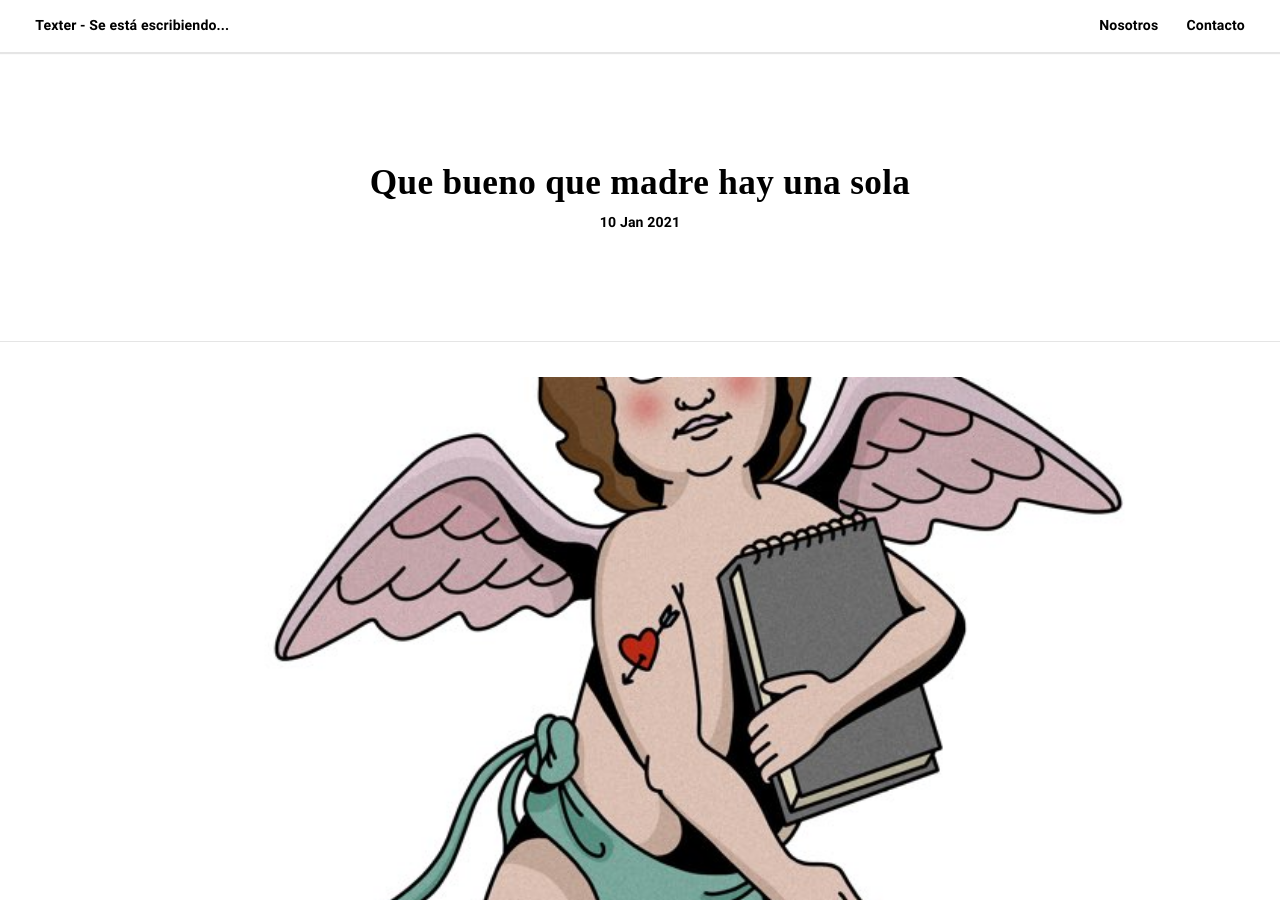
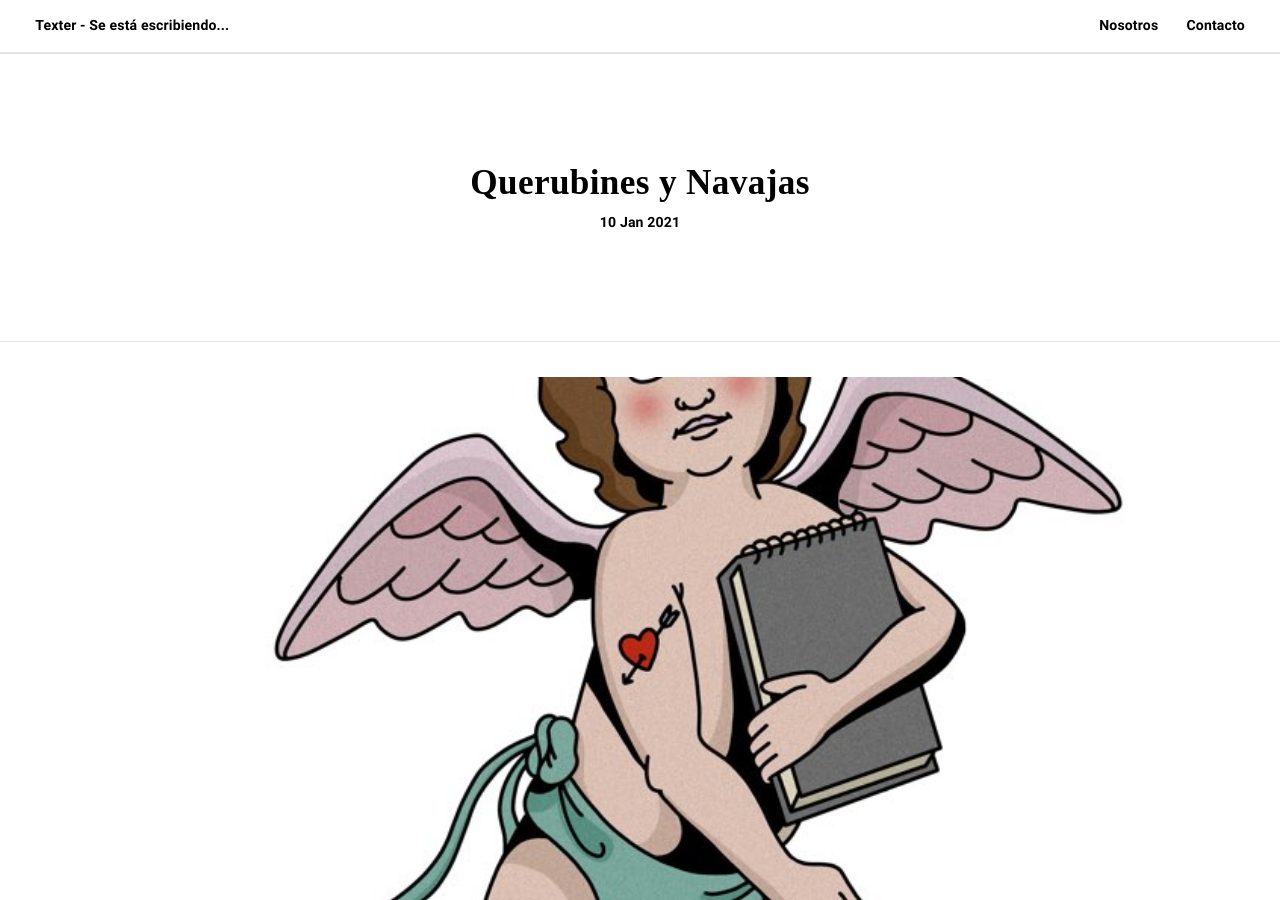
Before and after one commit to Robok3000/Texter2, a Jekyll site: the page built from _posts/2021-01-20-querubines-y-navajas.md, in a window 1280 px wide and 900 px high. Built offline with Jekyll 4.4.1, drawn with Linux system fonts in a browser that asks for light colours; some web fonts are replaced.

Commit message:
Update 2021-01-20-querubines-y-navajas.md

```diff
--- a/_posts/2021-01-20-querubines-y-navajas.md
+++ b/_posts/2021-01-20-querubines-y-navajas.md
@@ -1,6 +1,6 @@
 ---
 layout: post
-title: Que bueno que madre hay una sola
+title: Querubines y Navajas
 date: 2021-01-10 11:10
 summary: Corre el pito po conchetumare le dice el conductor del Camaro al que va atrás del asiento del  pasajero, o sea de mi asiento. Vamos a toda velocidad, cortando la noche y haciendo tronar con el reggaetón los edificios disímiles de esta ciudad gris que se moderniza poco a poco sin un rumbo fijo. Vamos todos contentos, pimpin’ y con ganas de tomar por asalto todo lo que nos rodea.
 categories: Crónica de evento
```
